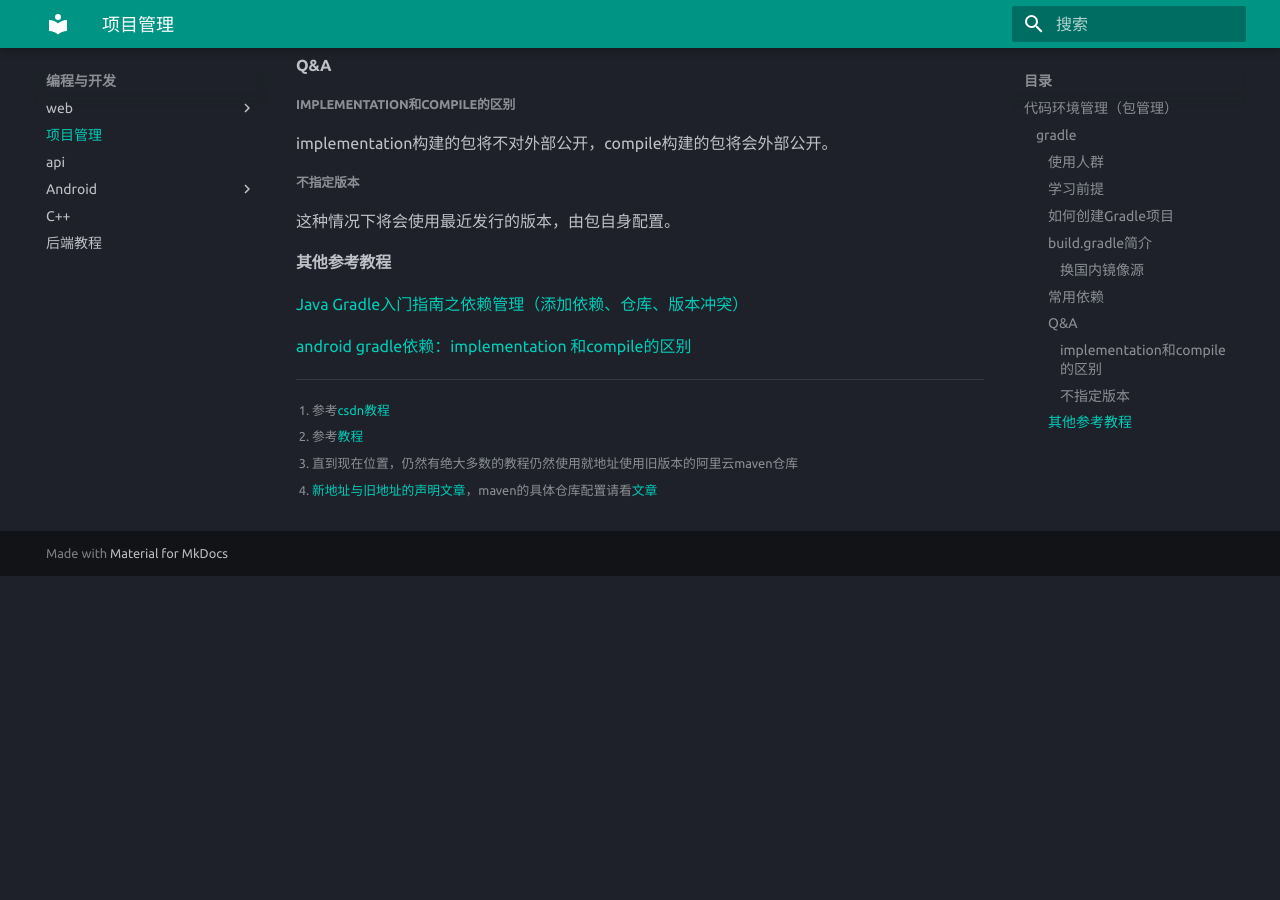
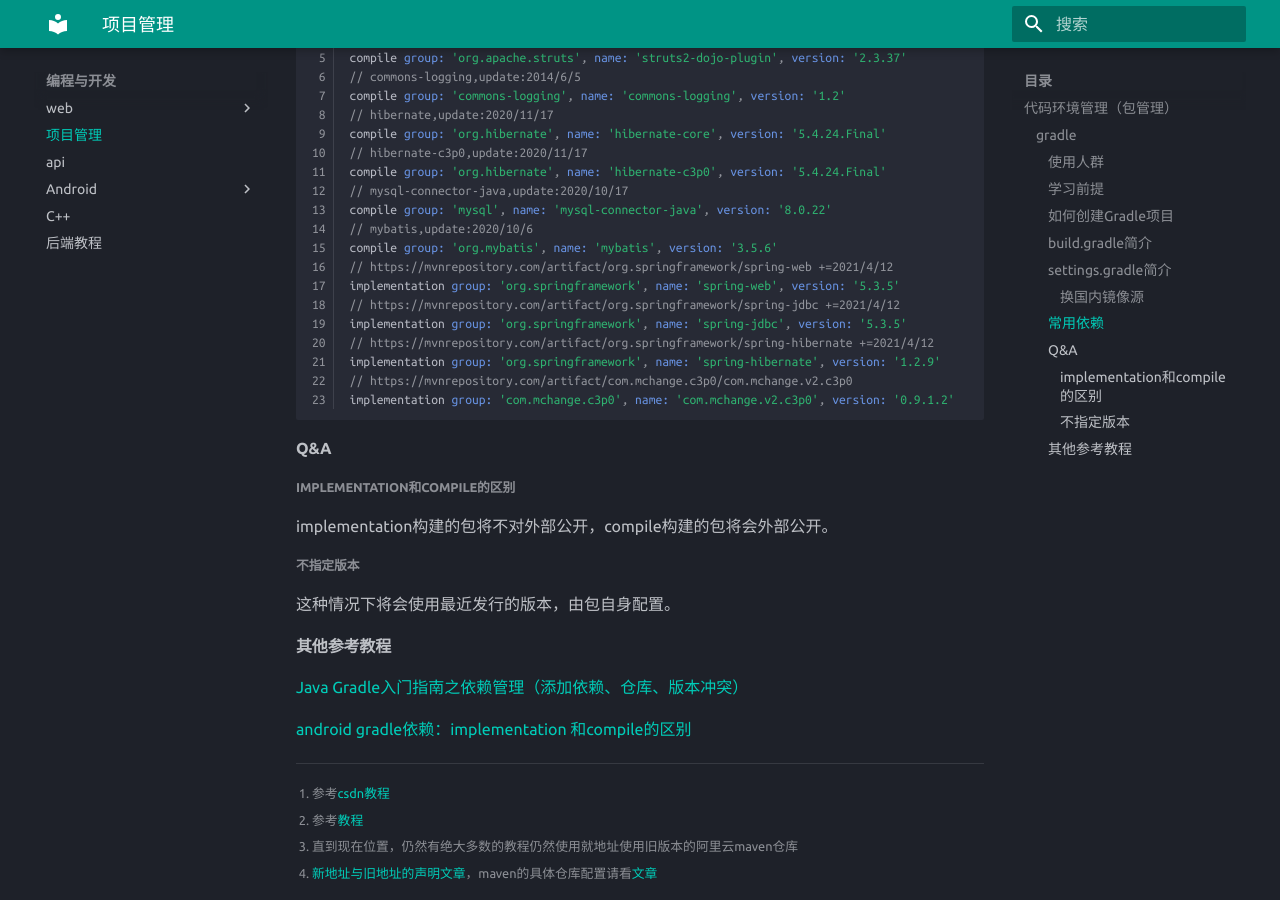
Before and after one commit to h1542462994/notebook, an MkDocs documentation site: the page built from docs/notes/tool.md, in a window 1280 px wide and 900 px high, scrolled down 4145 px. Built offline with MkDocs 1.6.1 and Material for MkDocs 9.7.7, drawn with Linux system fonts in a browser that asks for light colours; before the commit the page ends 4721 px from its top, so only the background shows below that; some of the changed text lies outside the part shown.

Commit message:
Update tool.md

````diff
--- a/docs/notes/tool.md
+++ b/docs/notes/tool.md
@@ -100,6 +100,19 @@
 }
 ```
 
+#### settings.gradle简介
+
+```groovy
+pluginManagement {
+    repositories {
+        maven { url 'https://maven.aliyun.com/repository/gradle-plugin' }
+        maven { url 'https://maven.aliyun.com/repository/spring-plugin' }
+    }
+}
+
+rootProject.name = 'test5'
+```
+
 ##### 换国内镜像源
 
 其中比较重要的是第10行，由于国内访问`mvnrepository`比较慢，因此经常使用国内的镜像源，下面列出常用的国内镜像源。
@@ -144,6 +157,14 @@
 compile group: 'mysql', name: 'mysql-connector-java', version: '8.0.22'
 // mybatis,update:2020/10/6
 compile group: 'org.mybatis', name: 'mybatis', version: '3.5.6'
+// https://mvnrepository.com/artifact/org.springframework/spring-web +=2021/4/12
+implementation group: 'org.springframework', name: 'spring-web', version: '5.3.5'
+// https://mvnrepository.com/artifact/org.springframework/spring-jdbc +=2021/4/12
+implementation group: 'org.springframework', name: 'spring-jdbc', version: '5.3.5'
+// https://mvnrepository.com/artifact/org.springframework/spring-hibernate +=2021/4/12
+implementation group: 'org.springframework', name: 'spring-hibernate', version: '1.2.9'
+// https://mvnrepository.com/artifact/com.mchange.c3p0/com.mchange.v2.c3p0
+implementation group: 'com.mchange.c3p0', name: 'com.mchange.v2.c3p0', version: '0.9.1.2'
 ```
 
 #### Q&A
````
